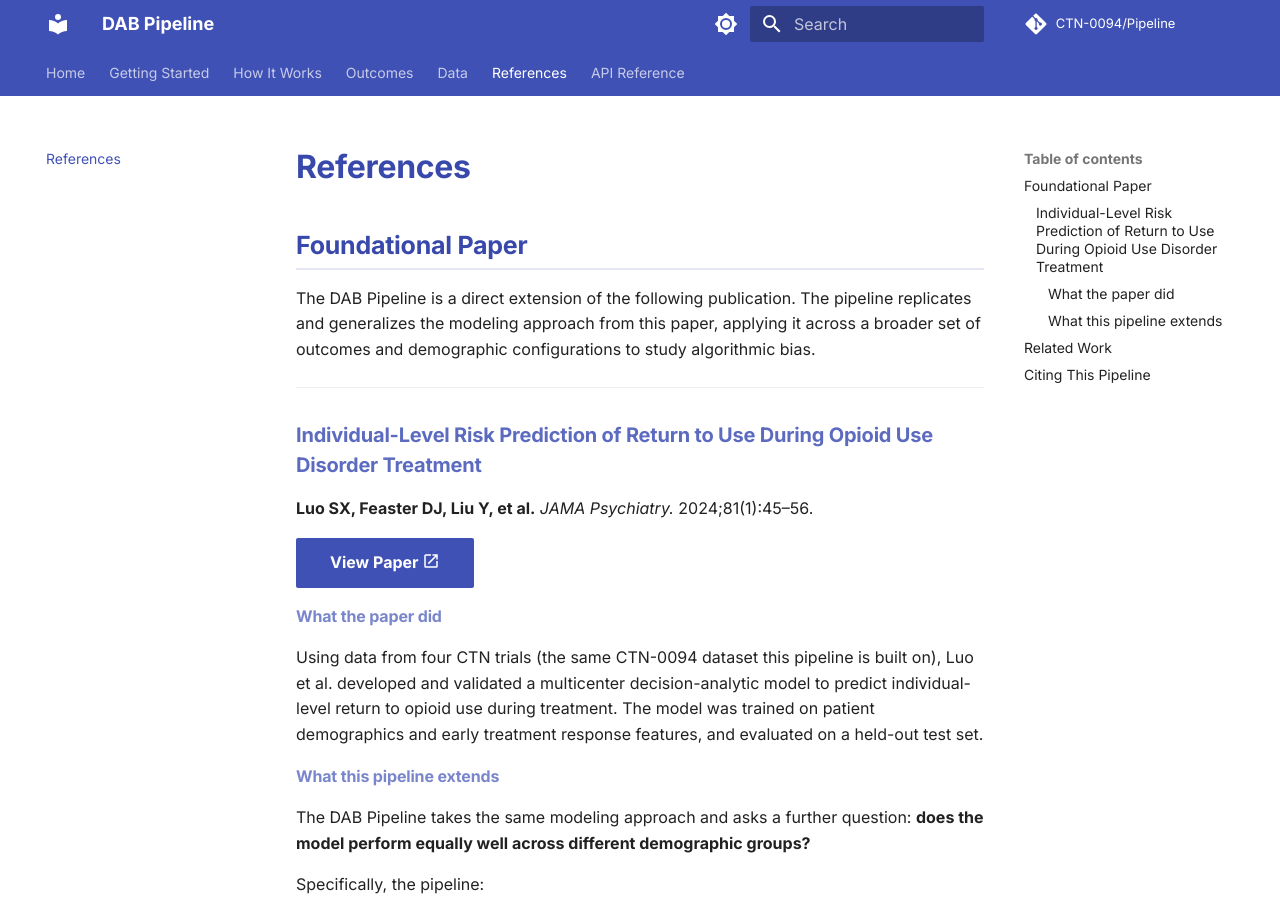
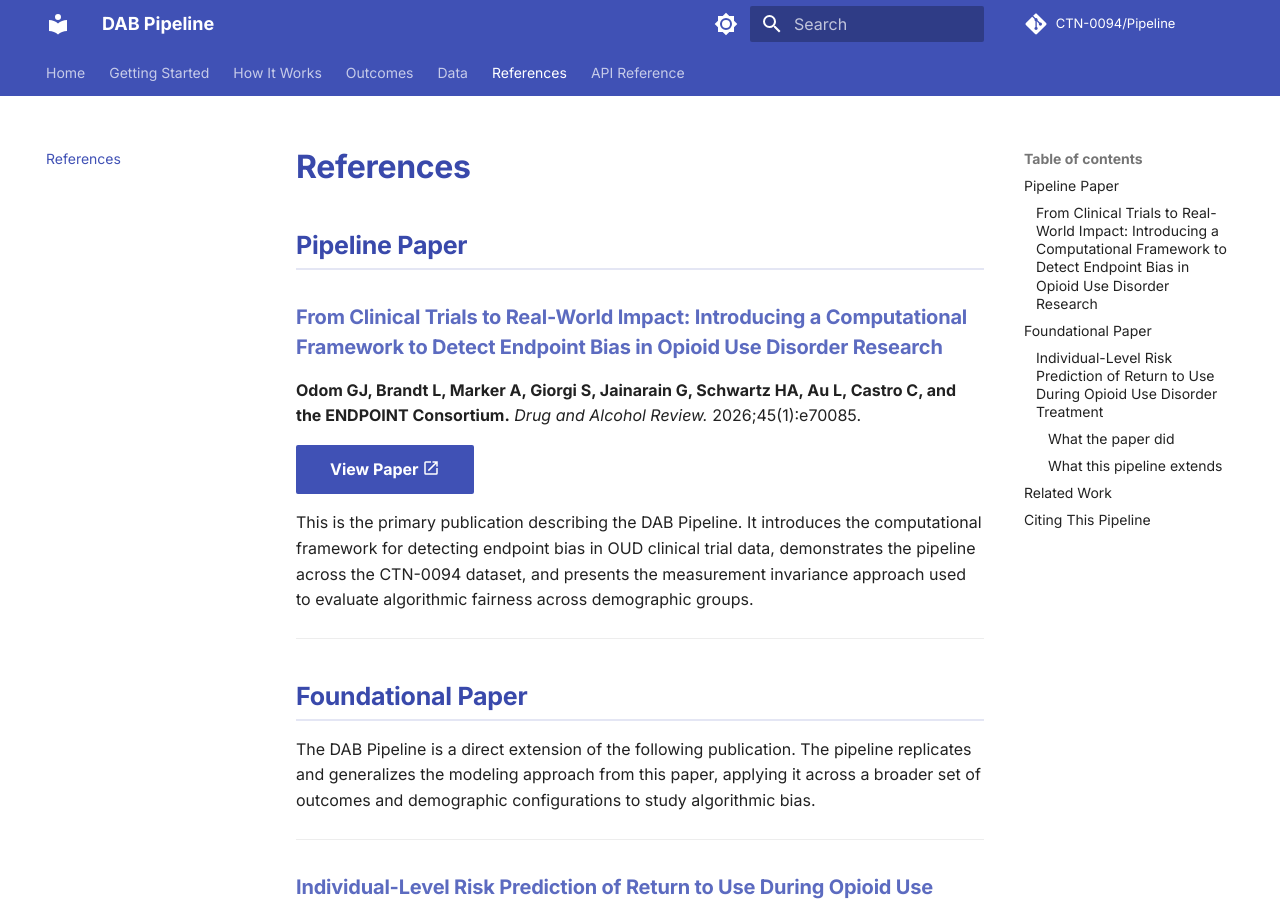
Before and after one commit to CTN-0094/Pipeline, an MkDocs documentation site: the page built from docs/references.md, in a window 1280 px wide and 900 px high. Built offline with MkDocs 1.6.1 and Material for MkDocs 9.7.7, drawn with Linux system fonts in a browser that asks for light colours; comment, search, counter and statistics services are not loaded; some of the changed text lies outside the part shown.

Commit message:
Add Odom et al. 2026 (Drug and Alcohol Review) to references
Adds the primary pipeline publication with full citation, link to Wiley,
and BibTeX entry. Updates home page blurb to reference the paper.

Co-Authored-By: Claude Sonnet 4.6 <noreply@anthropic.com>

````diff
--- a/docs/references.md
+++ b/docs/references.md
@@ -1,4 +1,21 @@
 # References
+
+## Pipeline Paper
+
+<div class="paper-card" markdown>
+
+### From Clinical Trials to Real-World Impact: Introducing a Computational Framework to Detect Endpoint Bias in Opioid Use Disorder Research
+
+**Odom GJ, Brandt L, Marker A, Giorgi S, Jainarain G, Schwartz HA, Au L, Castro C, and the ENDPOINT Consortium.**
+*Drug and Alcohol Review.* 2026;45(1):e70085.
+
+[View Paper :material-open-in-new:](https://onlinelibrary.wiley.com/doi/10.1111/dar.70085){ .md-button .md-button--primary }
+
+</div>
+
+This is the primary publication describing the DAB Pipeline. It introduces the computational framework for detecting endpoint bias in OUD clinical trial data, demonstrates the pipeline across the CTN-0094 dataset, and presents the measurement invariance approach used to evaluate algorithmic fairness across demographic groups.
+
+---
 
 ## Foundational Paper
 
@@ -48,6 +65,20 @@ If a model's performance degrades as the minority proportion of the training coh
 If you use the DAB Pipeline in your research, please cite both the foundational paper and this pipeline:
 
 ```bibtex
+@article{odom2026dar,
+  author  = {Odom, Gabriel J. and Brandt, Laura and Marker, Aaron and Giorgi, Salvatore
+             and Jainarain, Ganesh and Schwartz, H. Andrew and Au, Larry and Castro, Clinton
+             and {the ENDPOINT Consortium}},
+  title   = {From Clinical Trials to Real-World Impact: Introducing a Computational
+             Framework to Detect Endpoint Bias in Opioid Use Disorder Research},
+  journal = {Drug and Alcohol Review},
+  year    = {2026},
+  volume  = {45},
+  number  = {1},
+  pages   = {e70085},
+  doi     = {10.1111/dar.70085}
+}
+
 @article{luo2024jama,
   author  = {Luo, Sean X. and Feaster, Daniel J. and Liu, Yan and others},
   title   = {Individual-Level Risk Prediction of Return to Use During Opioid Use Disorder Treatment},
````
Also changed, not shown: docs/index.md (+1 -1 lines).
